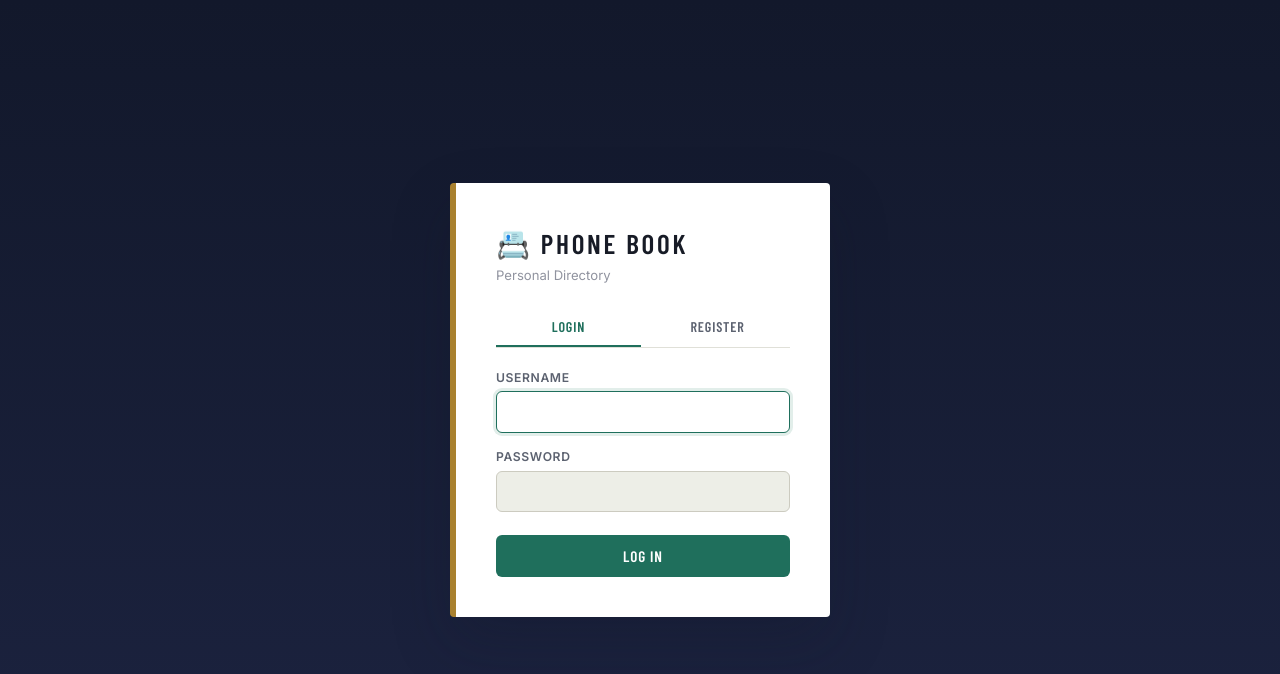
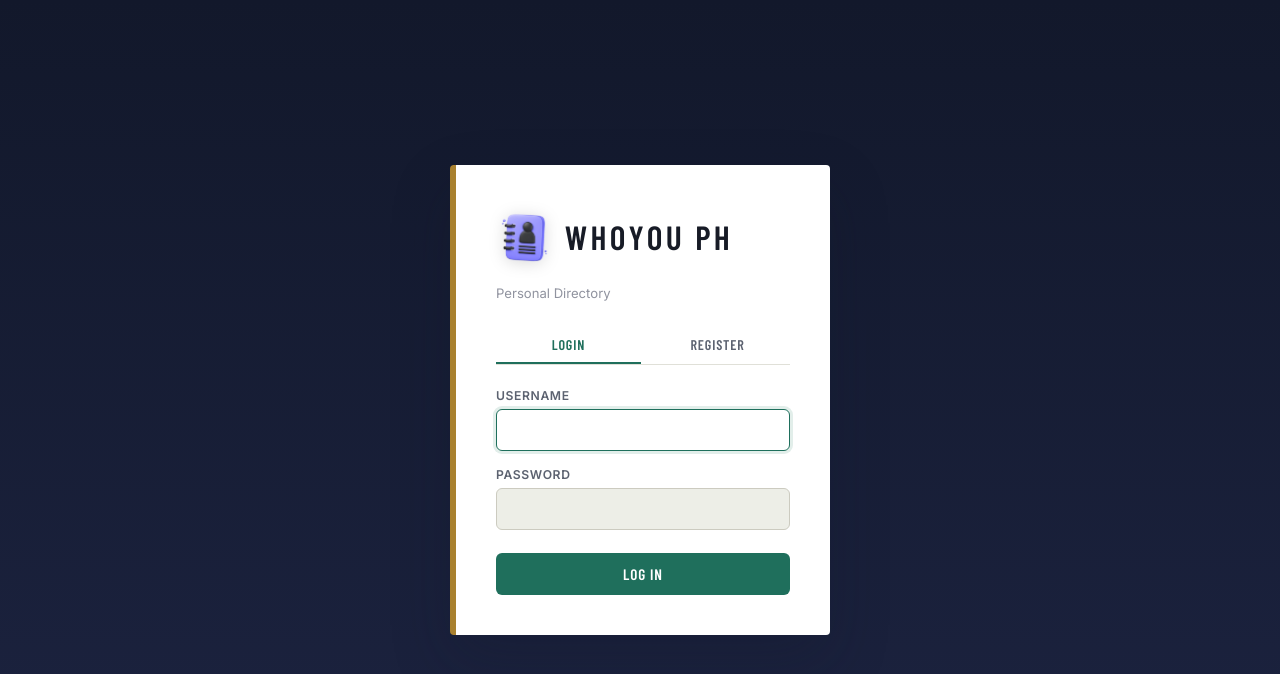
Before and after one commit to MarcoRodriguezTech/contacts-phone-book, a PHP site: the page made by Phone Book Project/login.php in a window 1280 px wide. Shown: the top 674 px of the page. Run offline with PHP 8.4, Linux system fonts and the light colour scheme.

Commit message:
Add files via upload
FINAL NA TALAGA

```diff
--- a/Phone Book Project/dashboard.php
+++ b/Phone Book Project/dashboard.php
@@ -10,7 +10,7 @@ if (empty($_SESSION['user_id'])) {
 <head>
 <meta charset="UTF-8">
 <meta name="viewport" content="width=device-width, initial-scale=1">
-<title>Phone Book — Dashboard</title>
+<title>WhoYou PH — Dashboard</title>
 <link rel="preconnect" href="https://fonts.googleapis.com">
 <link rel="preconnect" href="https://fonts.gstatic.com" crossorigin>
 <link href="https://fonts.googleapis.com/css2?family=Barlow+Condensed:wght@600;700&family=Inter:wght@400;500;600&family=IBM+Plex+Mono:wght@500&display=swap" rel="stylesheet">
@@ -34,7 +34,7 @@ if (empty($_SESSION['user_id'])) {
     <aside class="sidebar">
       <h2 class="sidebar-brand">
         <img src="icons/web-icon.png" alt="Phone Book Logo" class="brand-logo">
-        Phone Book
+        WhoYou PH
       </h2>
       <p class="welcome">Hi, <?= htmlspecialchars($_SESSION['username']) ?>!</p>
       <input type="text" id="search" placeholder="Search name or phone...">
--- a/Phone Book Project/login.php
+++ b/Phone Book Project/login.php
@@ -62,7 +62,7 @@ if ($_SERVER['REQUEST_METHOD'] === 'POST') {
 <head>
 <meta charset="UTF-8">
 <meta name="viewport" content="width=device-width, initial-scale=1">
-<title>Phone Book — Authentication</title>
+<title>WhoYou PH — Authentication</title>
 <link rel="preconnect" href="https://fonts.googleapis.com">
 <link rel="preconnect" href="https://fonts.gstatic.com" crossorigin>
 <link href="https://fonts.googleapis.com/css2?family=Barlow+Condensed:wght@600;700&family=Inter:wght@400;500;600&family=IBM+Plex+Mono:wght@500&display=swap" rel="stylesheet">
@@ -78,7 +78,10 @@ if ($_SERVER['REQUEST_METHOD'] === 'POST') {
 </head>
 <body class="auth-body">
   <div class="auth-card">
-    <h1>📇 Phone Book</h1>
+    <h1>
+      <img src="icons/web-icon.png" alt="Phone Book Logo" class="brand-logo">
+      WhoYou PH
+    </h1>
 
     <div class="tabs">
       <button type="button" class="tab-btn <?= $activeTab === 'login' ? 'active' : '' ?>" data-tab="login">Login</button>
--- a/Phone Book Project/style.css
+++ b/Phone Book Project/style.css
@@ -459,10 +459,23 @@ button.primary:active { transform: translateY(1px); }
 }
 
 .content-header h1 {
-  font-size: 2.1rem;
+  display: flex;
+  align-items: center;
+  gap: 0.85rem;
+  font-size: 2.3rem;
+  font-family: var(--font-display);
   text-transform: uppercase;
   letter-spacing: .06em;
   color: var(--text);
+}
+
+.content-header h1 .brand-logo {
+  width: 5.25rem;
+  height: 5.25rem;
+  object-fit: contain;
+  display: inline-block;
+  /* Optional: Adds a subtle aesthetic lift matching your theme */
+  filter: drop-shadow(0 2px 8px rgba(0, 0, 0, 0.1));
 }
 
 #contact-count {
@@ -969,3 +982,24 @@ button.primary:active { transform: translateY(1px); }
 .danger-btn:active {
   transform: translateY(1px);
 }
+
+.auth-card h1 {
+  display: flex;
+  align-items: center;
+  flex-wrap: wrap;
+  gap: 0.8rem;
+  font-size: 2.1rem;
+  line-height: 1.1;
+}
+
+.auth-card h1 .brand-logo {
+  width: 3.5rem;
+  height: 3.5rem;
+  object-fit: contain;
+  filter: drop-shadow(0 2px 8px rgba(0, 0, 0, 0.15));
+}
+
+.auth-card h1::after {
+  flex-basis: 100%;
+  margin-top: 0.5rem;
+}
```
